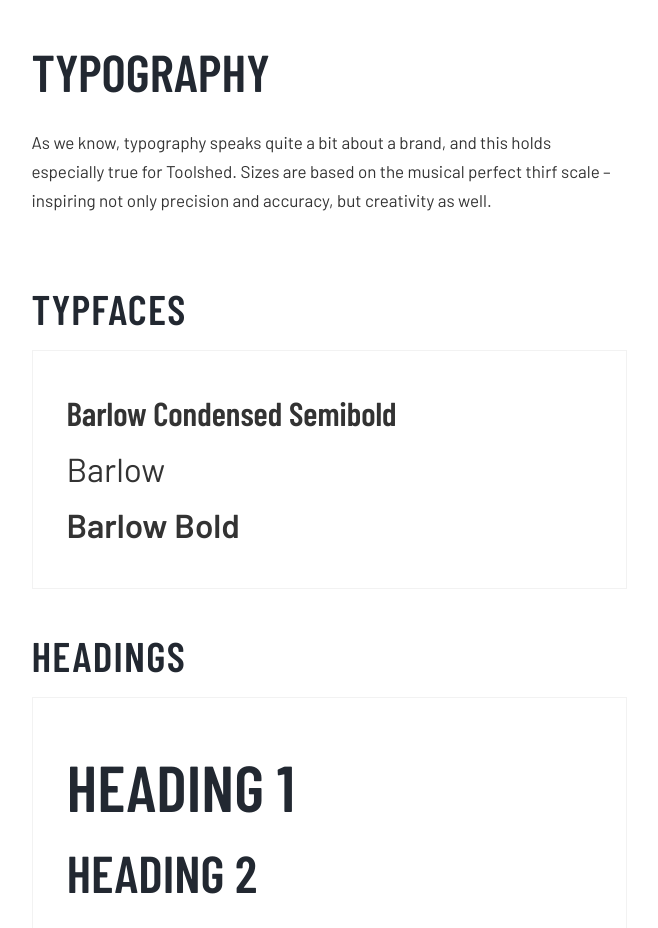
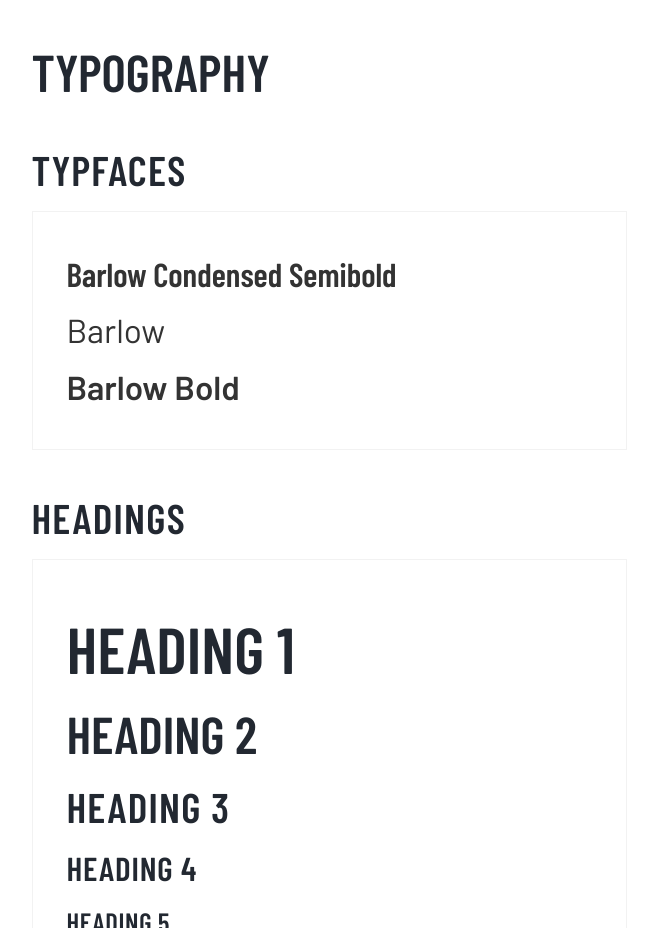
Before and after one commit to biancatalabis/craft-design, a plain HTML site: page style.html in a window 1280 px wide. Shown: the part 2751-3679 px from the top of the page, without its empty margins (311-969 px from the left). Drawn offline with nearby package versions, Linux system fonts and the light colour scheme.

Commit message:
actually final commit

```diff
--- a/style.html
+++ b/style.html
@@ -181,8 +181,6 @@
 	    </figure>
 
     	<h2>Typography</h2>
-
-    	<p>As we know, typography speaks quite a bit about a brand, and this holds especially true for Toolshed. Sizes are based on the musical perfect thirf scale – inspiring not only precision and accuracy, but creativity as well.</p>
 
     	<h3>Typfaces</h3>
 
```
